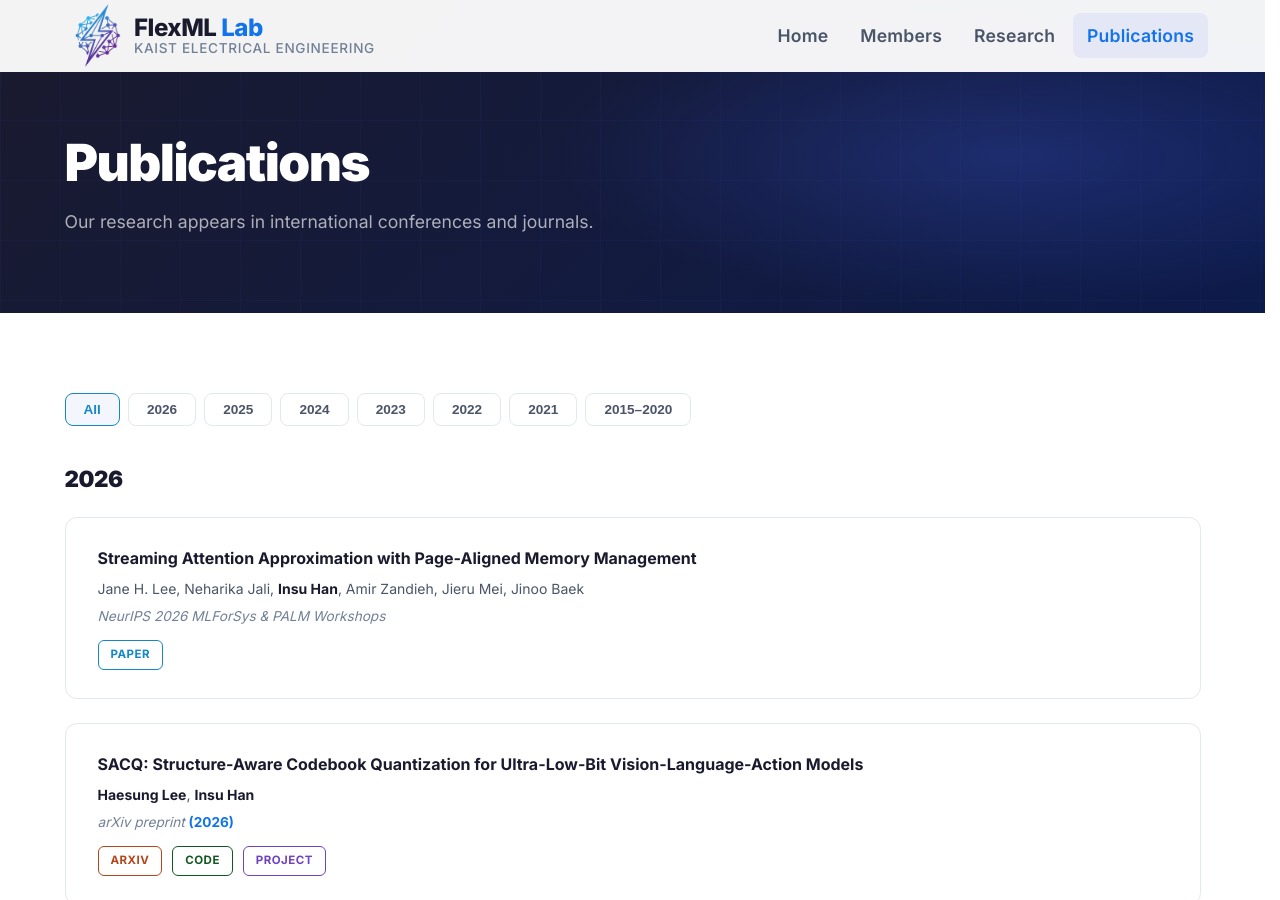
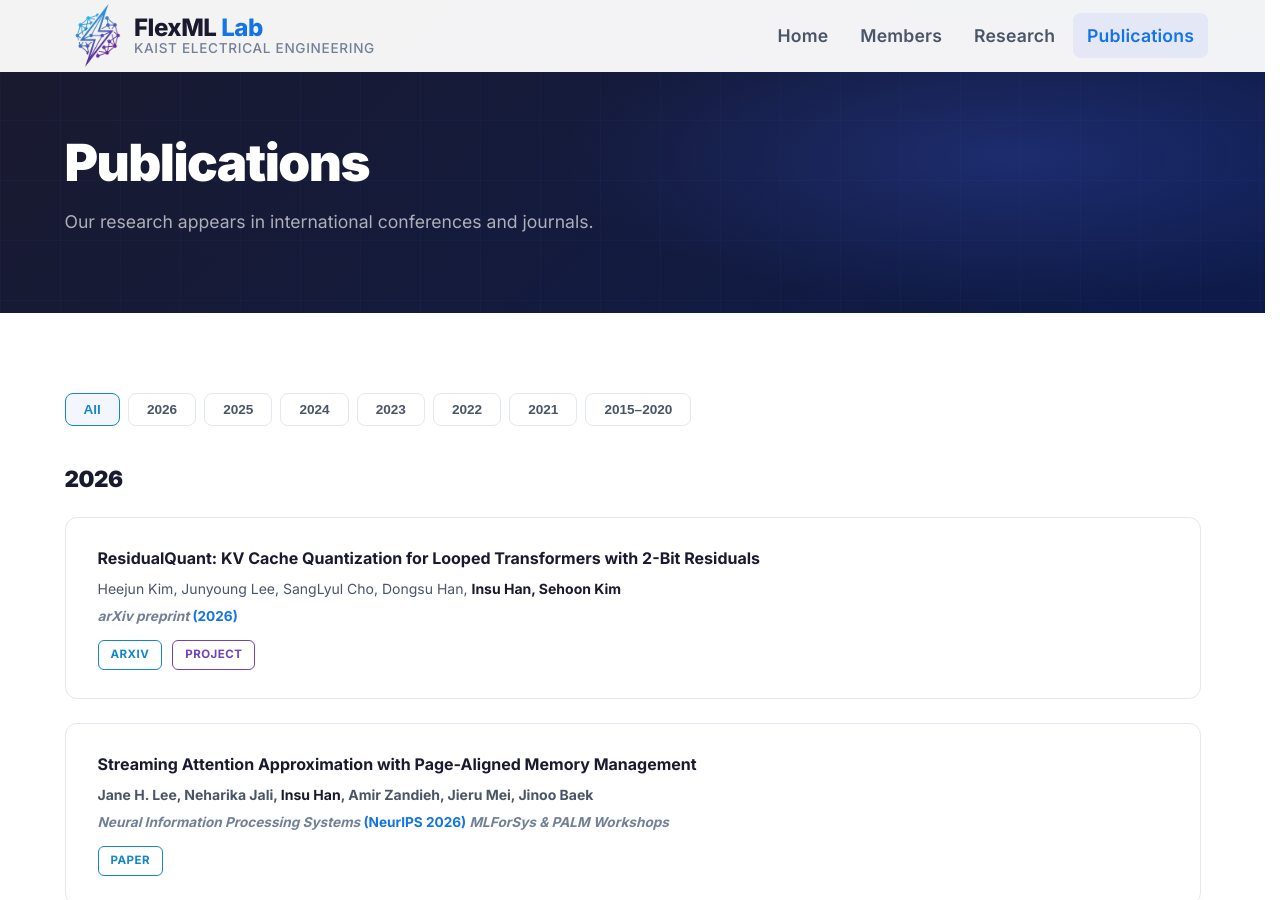
Before and after one commit to kaist-flexml-lab/kaist-flexml-lab.github.io, a Jekyll site: the page built from publications.html, in a window 1280 px wide and 900 px high. Built offline with Jekyll 4.4.1, drawn with Linux system fonts in a browser that asks for light colours.

Commit message:
Update publication details in publications.html

```diff
--- a/publications.html
+++ b/publications.html
@@ -47,16 +47,26 @@ permalink: /publications/
 
         <div class="pub-item" data-category="2026" data-animate>
           <div class="pub-content">
-            <div class="pub-title">
-              <a href="#">Streaming Attention Approximation with Page-Aligned Memory Management</a>
+            <div class="pub-title"><a href="#">ResidualQuant: KV Cache Quantization for Looped Transformers with 2-Bit Residuals</a></div>
+            <div class="pub-authors">Heejun Kim, Junyoung Lee, SangLyul Cho, Dongsu Han, <strong>Insu Han</string>, Sehoon Kim</div>
+            <div class="pub-venue">arXiv preprint <strong>(2026)</strong></div>
+            <div style="display:flex; gap:10px; flex-wrap:wrap;">
+              <a href="https://arxiv.org/pdf/2610.10381" class="pub-link pub-link--pdf">arXiv</a>
+              <a href="https://seal-kaist.github.io/projects/ResidualQuant" class="pub-link pub-link--website">Project</a>
             </div>
-            <div class="pub-authors">Jane H. Lee, Neharika Jali, <strong>Insu Han</strong>, Amir Zandieh, Jieru Mei, Jinoo Baek</div>
-          <div class="pub-venue">NeurIPS 2026 MLForSys &amp; PALM Workshops</div>
-          <div style="display:flex; gap:10px; flex-wrap:wrap;">
-            <a href="https://openreview.net/forum?id=IQONQuTJxT" class="pub-link pub-link--pdf">Paper</a>
           </div>
         </div>
-      </div>
+
+        <div class="pub-item" data-category="2026" data-animate>
+          <div class="pub-content">
+            <div class="pub-title"><a href="#">Streaming Attention Approximation with Page-Aligned Memory Management</a></div>
+            <div class="pub-authors">Jane H. Lee, Neharika Jali, <strong>Insu Han</strong>, Amir Zandieh, Jieru Mei, Jinoo Baek</div>
+            <div class="pub-venue">Neural Information Processing Systems <strong>(NeurIPS 2026)</strong> MLForSys &amp; PALM Workshops</div>
+            <div style="display:flex; gap:10px; flex-wrap:wrap;">
+              <a href="https://openreview.net/forum?id=IQONQuTJxT" class="pub-link pub-link--pdf">Paper</a>
+            </div>
+          </div>
+        </div>
 
         <div class="pub-item" data-category="2026" data-animate>
           <div class="pub-content">
```
